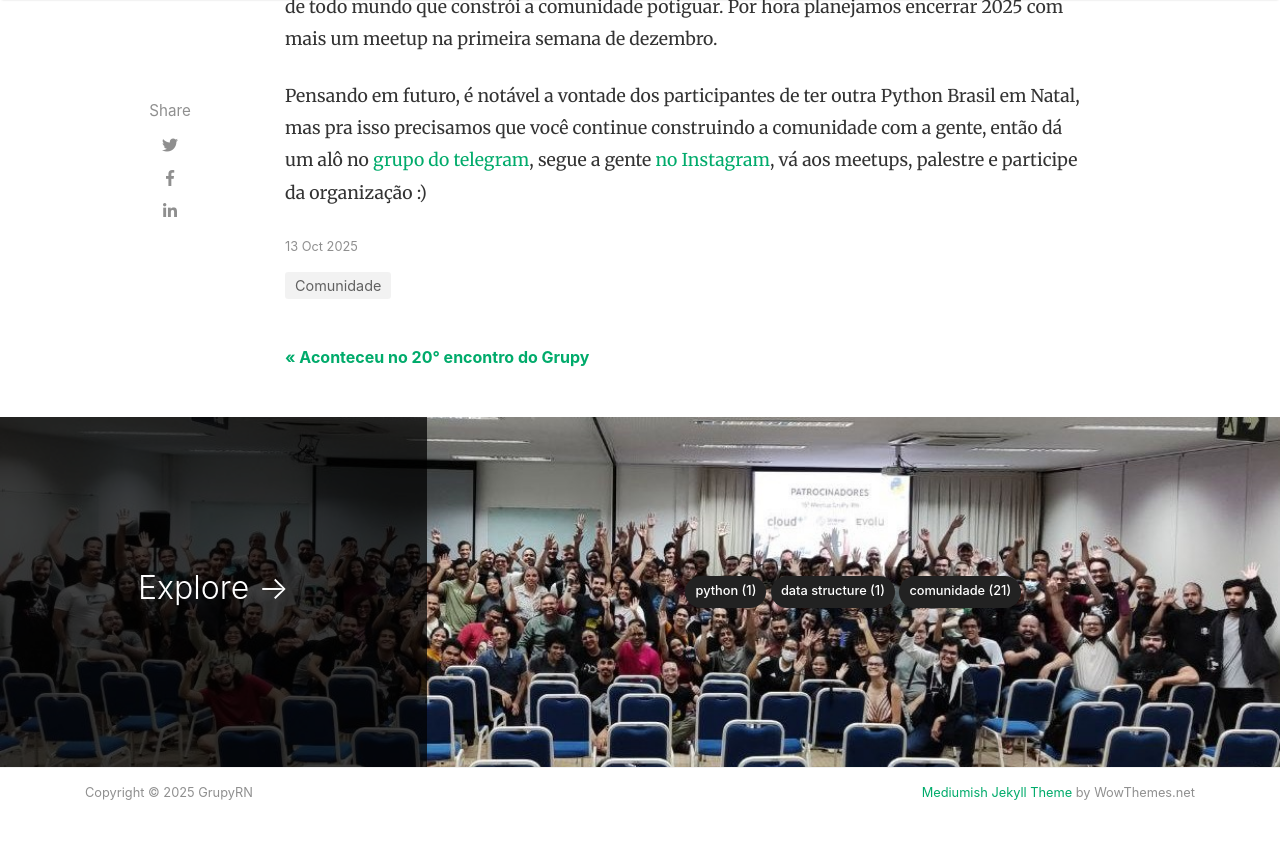
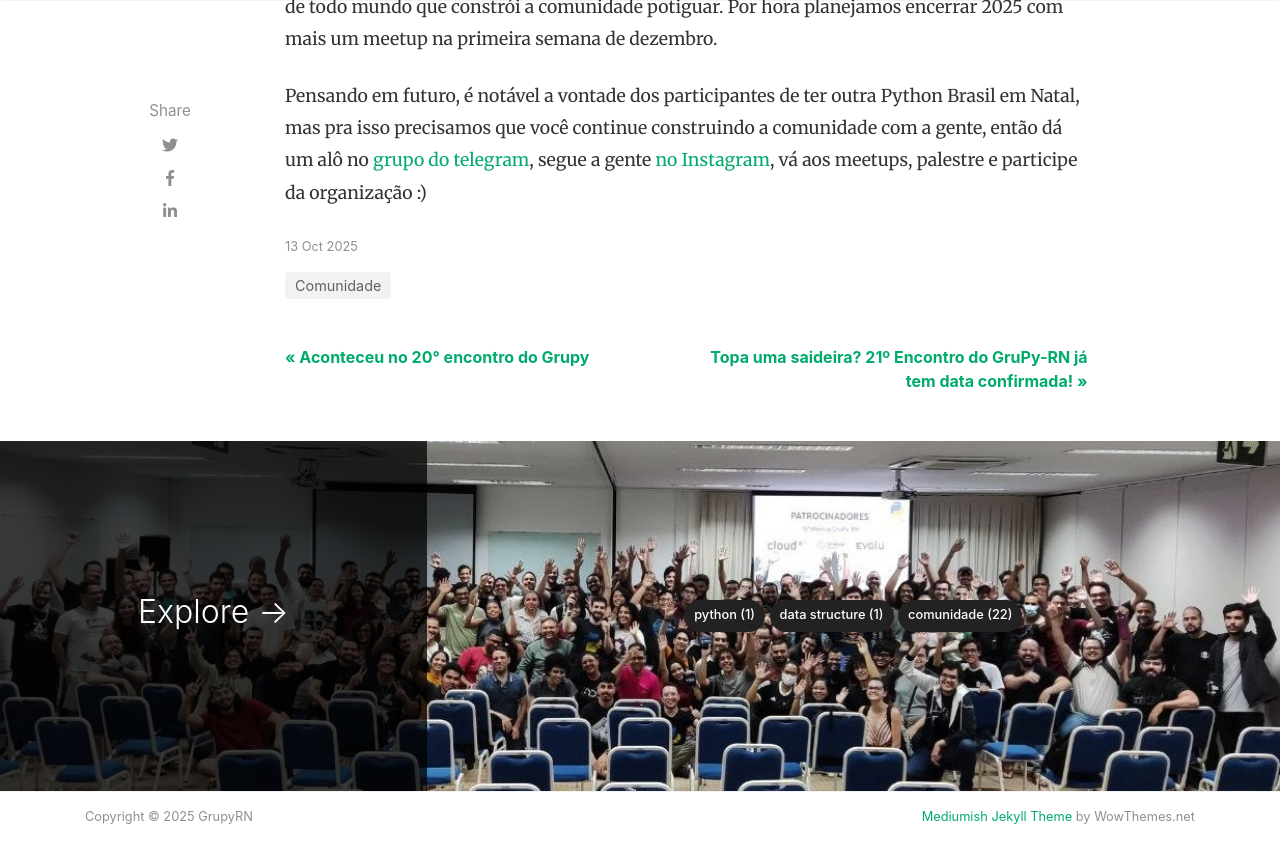
Before and after one commit to grupyrn/blog, a Jekyll site: the page built from _posts/2025-10-27-PyBR25.md, in a window 1280 px wide and 900 px high, scrolled down 2960 px. Shown: the top 863 px of the window. Built offline with Jekyll 4.4.1, drawn with Linux system fonts in a browser that asks for light colours; nearby versions of some CDN libraries; comment, search, counter and statistics services are not loaded; some of the changed lines change nothing that is shown.

Commit message:
Primeira postagem do 21 meetup. Postagem meramente para divulgação inicial.

```diff
--- a/_config.yml
+++ b/_config.yml
@@ -51,6 +51,12 @@
     web: https://github.com/rioribeirods
     description: "Pentester. Sempre aceito um cafezinho."
 
+  sljoaos:
+    name: Victor
+    display_name: João Victor
+    web: https://github.com/sljoaos
+    description: "Desenvolvedor Python e entusiasta em Integração de Sistemas; vivendo o The Zen of Python desde muito cedo."
+
 # Plugins
 plugins:
   - jekyll-paginate
--- /dev/null
+++ b/_posts/2025-11-10-meetup-21-save-the-date.md
@@ -0,0 +1,55 @@
+---
+layout: post
+title: "Topa uma saideira? 21º Encontro do GruPy-RN já tem data confirmada!"
+date: 2025-11-10 12:00:00 -0300
+author: sljoaos
+image: assets/images/2025/meetup-21/meetup-21-chegou-a-saideira.jpg
+categories: [Comunidade]
+comments: false
+featured: false
+excerpt: >
+  Está chegando mais um evento do Grupy-RN, estamos muito animados para mais um encontro!
+---
+
+Está chegando mais um evento do Grupy-RN, estamos muito animados para mais um encontro!
+
+- [Sobre a comunidade GruPy-RN](#sobre-a-comunidade-grupy-rn)
+- [Informações à respeito do 21º MeetUp](#informações-à-respeito-do-21º-meetup)
+  - [Data, Hora e Local](#data-hora-e-local)
+  - [Como me inscrever no evento?](#como-me-inscrever-no-evento)
+  - [O que ocorrerá no MeetUp?](#o-que-ocorrerá-no-meetup)
+
+## Sobre a comunidade GruPy-RN
+Eae! Para quem não nos conhece, somos o [GruPy-RN](/sobre/), a comunidade Python do Rio Grande do Norte. Desde 2018 organizamos meetups, oficinas e eventos pelo estado, e somos a galera por trás da edição da [Python Nordeste 2024](https://2024.pythonnordeste.org/) em Natal; Mas a nossa comunidade não se resume só à Cidade do Sol, viu; estamos presentes em quase todas as cidades do RN, pois, onde há um entusiasta da linguagem Python, há também o espirito do GruPy-RN, por exemplo, nossa comunidade organiza eventos sem igual RN à dentro, cada cidade com seus voluntários dedicados a difundir o conhecimento tecnológico, como no 13º MeetUp, no país de Mossoró. Agora que já somos velhos conhecidos, vou pedir mais um pouquinho de sua atenção para falar o que há de novo. 🐍🔥
+
+<div style="text-align:center">
+    <img src="{{ site.baseurl }}/assets/images/2025/meetup-20/capa-evento.jpg" alt="Fotografia com diversas pessoas que estiveram presente no 20º MeetUp. A foto contém um grupo enorme de pessoas na frente de um auditório na localidade do evento."/>
+    <figcaption>Foto do 20º encontro do GruPy-RN</figcaption>
+</div>
+<br>
+
+## Informações à respeito do 21º MeetUp
+
+O MeetUp 21º está chegando como o último encontro programado da comunidade em Natal-RN no ano de 2025, para fechar o ano com chave de ouro. O evento irá ocorrer no dia 13/12/2025 das 8h:30 às 12h:30 da manhã. O evento cai em um sábado, para que você, meu colega de diversos afazeres, possa vir e ajudar essa linda comunidade a crescer cada vez mais. Então, você está em Natal? Participe com a gente, é de outra cidade? Chame seus colegas entusiastas e monte a sua caravana 🚌. A localidade do evento foi disponibilizada pelo pessoal do Institudo Metrópole Digital, na UFRN (então vamos agradecer essa galera, pois estão sempre dando aquela confiança para a nossa comunidade 🤩). O endereço: [Campus Universitário Central da UFRN - Av. Cap. Mor Gouveia, S/N - Lagoa Nova, Natal - RN, 59078-900](https://maps.app.goo.gl/HnAPCT61BAmY8PEW9). A sala que ocorrerá o evento ainda será informada em uma nova postagem deste blog, após o término do período de submissão das palestras (então fica ligado).
+
+### Data, Hora e Local
+🗓️ Data: Sábado, dia 13 de dezembro de 2025
+<br>
+⏰ Horário: 8h30 às 12h30
+<br>
+📍 Local: [Campus Universitário Central da UFRN - Av. Cap. Mor Gouveia, S/N - Lagoa Nova, Natal - RN, 59078-900](https://maps.app.goo.gl/HnAPCT61BAmY8PEW9)
+<br>
+🏫 Sala: Será divulgada após o término do período de submissão das palestras.
+
+### Como me inscrever no evento?
+Os MeetUps da comunidade GruPy-RN são totalmente gratuitos (e ainda lhe rendem um lanchinho antes do *meio dia* 😋). As incrições podem ser realizadas por meio deste [link](https://meetup.grupyrn.org/21-encontro/register).
+
+<div style="text-align:center">
+    <img src="{{ site.baseurl }}/assets/images/2025/meetup-21/meetup-21-save-the-date.jpg" alt="Cartaz de divulgação do evento. No cartaz, há a informação da data do evento, o período do dia que ocorrerá e o local. O mesmo é decorado com ornamentos das festas de fim de ano."/>
+    <p>&nbsp;</p>
+</div>
+
+[Link da inscrição: https://meetup.grupyrn.org/21-encontro/register](https://meetup.grupyrn.org/21-encontro/register)
+
+### O que ocorrerá no MeetUp?
+Para esse encontro está planejada uma manhã repleta de palestras, às quais os próprios membros da comunidade ativam seu espírito "Free Software" e compartilham os mais diversos conhecimentos com a gente, suas histórias na tecnologia e suas experiências. Algo realmente engrandecedor. Ah, e não menos importante, temos um Coffee Break programado entre as palestras, é igualmente gratuito, e você pode utilizar como um tempo para fazer networking ou (simplesmente) fazer amigos.
```
Also changed, not shown: assets/images/2025/meetup-21/meetup-20.jpg (added), assets/images/2025/meetup-21/meetup-21-chegou-a-saideira.jpg (added), assets/images/2025/meetup-21/meetup-21-save-the-date.jpg (added).
